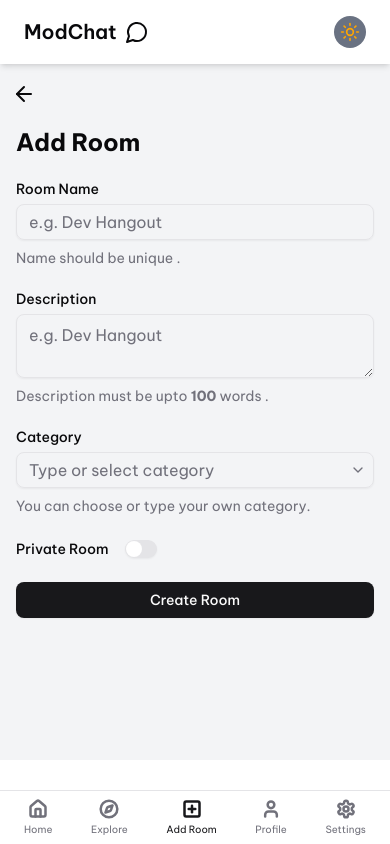
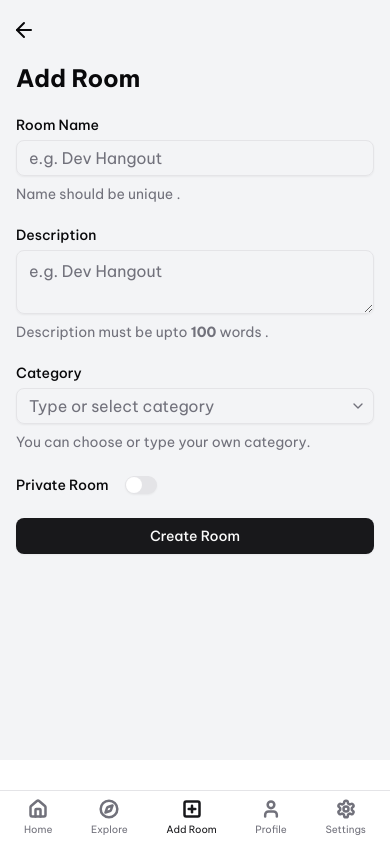
Before and after one commit to herohit/ModChat, a React (Vite) app: page /add-room in a window 390 px wide. Built offline with nearby package versions, Linux system fonts and the light colour scheme.

Commit message:
updated Header and theme toggle

```diff
--- a/src/components/Header.jsx
+++ b/src/components/Header.jsx
@@ -1,40 +1,19 @@
-import { MessageCircle, Moon, Sun } from "lucide-react";
-import React, { useState,useEffect } from "react";
+import { MessageCircle} from "lucide-react";
+import ThemeToggle from "./ThemeToggle";
 
 const Header = () => {
-    const [theme, setTheme] = useState("light");
 
-    // Load saved theme on mount
-    useEffect(() => {
-      const stored = localStorage.getItem("theme") || "light";
-      setTheme(stored);
-      document.documentElement.classList.toggle("dark", stored === "dark");
-    }, []);
-
-    // Toggle theme
-    const toggleTheme = () => {
-      const newTheme = theme === "light" ? "dark" : "light";
-      setTheme(newTheme);
-      document.documentElement.classList.toggle("dark", newTheme === "dark");
-      localStorage.setItem("theme", newTheme);
-    };
 
   return (
-    <header  className="flex justify-between items-center px-6 py-4 bg-white dark:bg-gray-900 shadow-md">
+    <header className="md:flex justify-between items-center px-6 py-4 lg:h-16 h-12 bg-white dark:bg-[#0F1923] shadow-md dark:shadow-none hidden">
       <div className="flex items-center space-x-2">
-        <h2 className="text-xl font-semibold">ModChat</h2>
+        <h2 className="lg:text-xl text-lg font-semibold tracking-tight">
+          ModChat
+        </h2>
         <MessageCircle />
       </div>
-      {/* Theme toggle icon */}
-      <div className="flex items-center space-x-2">
-      <button
-        onClick={toggleTheme}
-        className="p-1.5 cursor-pointer rounded-full  bg-gray-500"
-        aria-label="Toggle Dark Mode"
-      >
-        {theme === "dark" ? <Moon size={20} /> : <Sun size={20} color="orange" />}
-      </button>
-      </div>
+      {/* Theme toggle */}
+     <ThemeToggle/>
     </header>
   );
 };
--- /dev/null
+++ b/src/components/ThemeToggle.jsx
@@ -0,0 +1,38 @@
+import React,{ useState,useEffect } from "react";
+import {  Moon, Sun } from "lucide-react";
+
+const ThemeToggle = () => {
+  const [theme, setTheme] = useState("light");
+
+  // Load saved theme on mount
+  useEffect(() => {
+    const stored = localStorage.getItem("theme") || "light";
+    setTheme(stored);
+    document.documentElement.classList.toggle("dark", stored === "dark");
+  }, []);
+
+  // Toggle theme
+  const toggleTheme = () => {
+    const newTheme = theme === "light" ? "dark" : "light";
+    setTheme(newTheme);
+    document.documentElement.classList.toggle("dark", newTheme === "dark");
+    localStorage.setItem("theme", newTheme);
+  };
+  return (
+    <div className="lg:flex items-center space-x-2">
+      <button
+        onClick={toggleTheme}
+        className="p-1.5 cursor-pointer rounded-full  bg-gray-500"
+        aria-label="Toggle Dark Mode"
+      >
+        {theme === "dark" ? (
+          <Moon size={20} />
+        ) : (
+          <Sun size={20} color="orange" />
+        )}
+      </button>
+    </div>
+  );
+};
+
+export default ThemeToggle;
```
